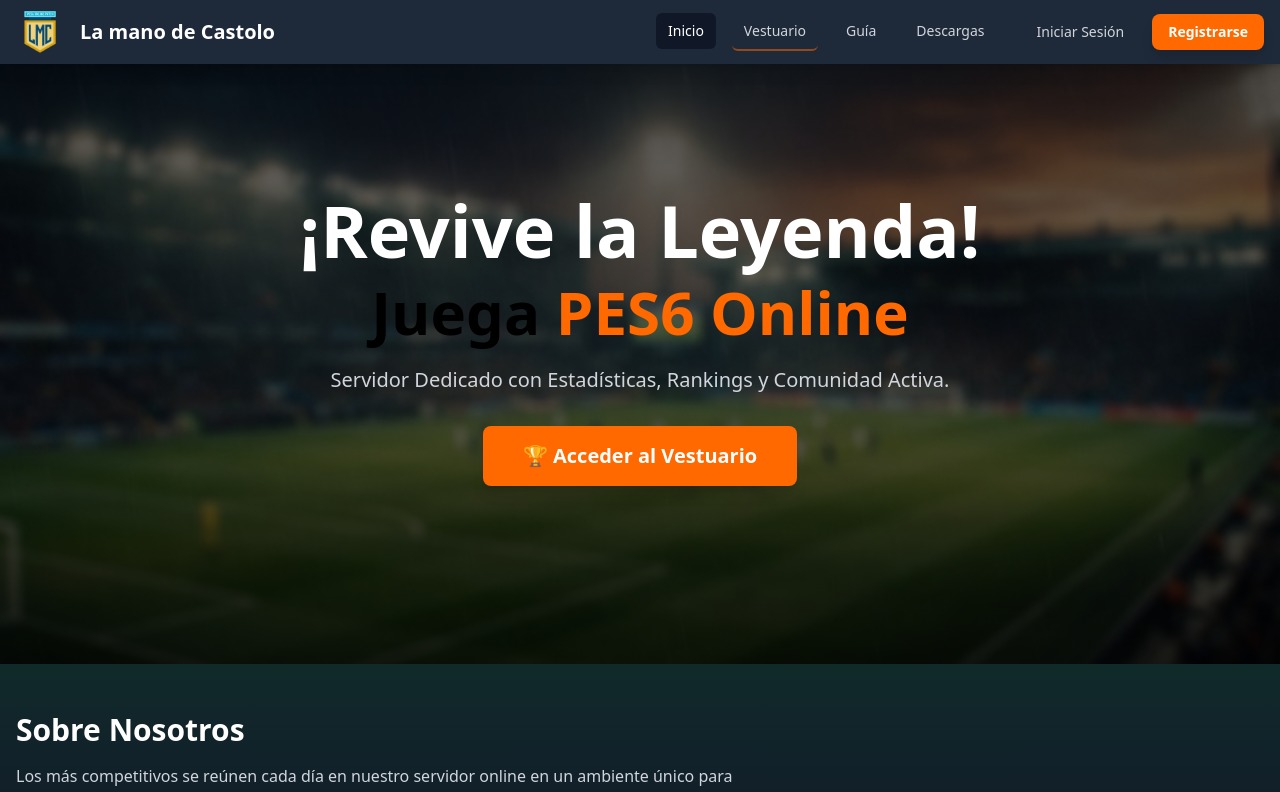
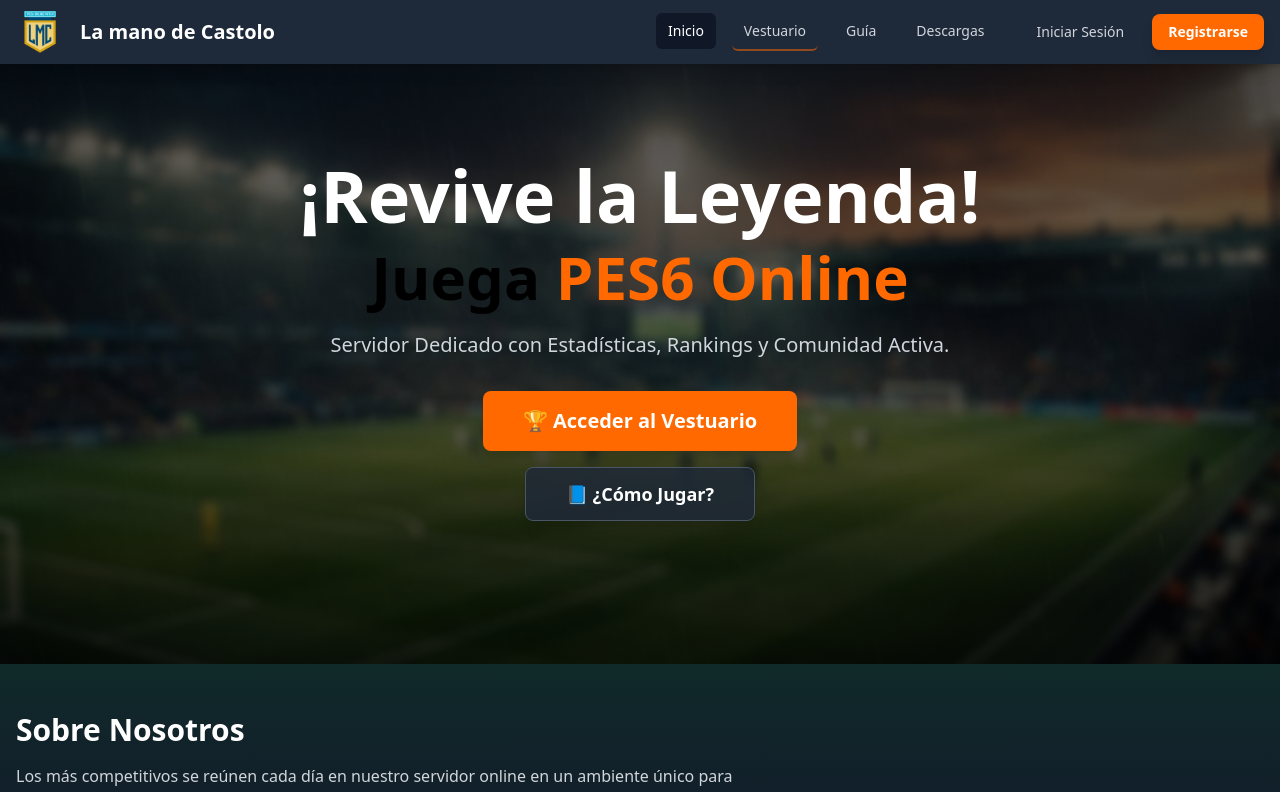
Before and after one commit to pablolezcano/pes6-lamanodecastolo, a React (Vite) app in the folder frontend/: page / in a window 1280 px wide. Shown: the top 792 px of the page. Built offline with nearby package versions, Linux system fonts and the light colour scheme; no server answers.

Commit message:
feat: Add 'How to Play' button to Home page

```diff
--- a/frontend/src/pages/Home.tsx
+++ b/frontend/src/pages/Home.tsx
@@ -79,13 +79,18 @@
                     </p>
 
 
-                    {/* CTA Buttons */}
-                    <div className="flex justify-center mb-12">
+                    <div className="flex flex-col items-center gap-4 mb-12">
                         <Link
                             to="/server"
-                            className="bg-orange-500 hover:bg-orange-600 text-white font-bold py-4 px-10 rounded-lg text-xl transition-all transform hover:scale-105 shadow-lg"
+                            className="bg-orange-500 hover:bg-orange-600 text-white font-bold py-4 px-10 rounded-lg text-xl transition-all transform hover:scale-105 shadow-lg w-full md:w-auto"
                         >
                             🏆 Acceder al Vestuario
+                        </Link>
+                        <Link
+                            to="/guide"
+                            className="bg-gray-800/80 hover:bg-gray-700 text-white font-bold py-3 px-10 rounded-lg text-lg transition-all transform hover:scale-105 shadow-lg border border-gray-600 hover:border-gray-500 w-full md:w-auto"
+                        >
+                            📘 ¿Cómo Jugar?
                         </Link>
                     </div>
                 </div>
```
